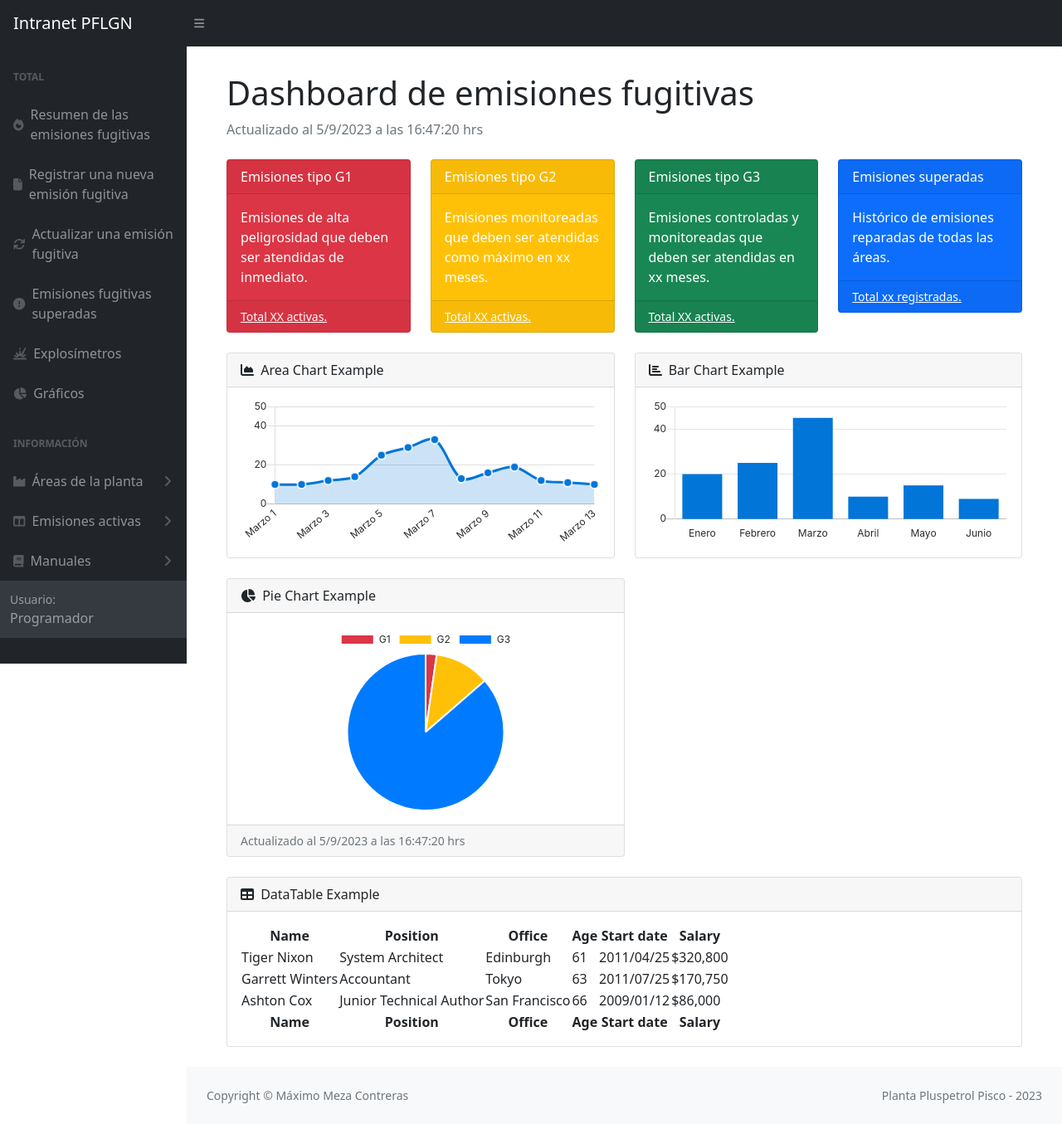
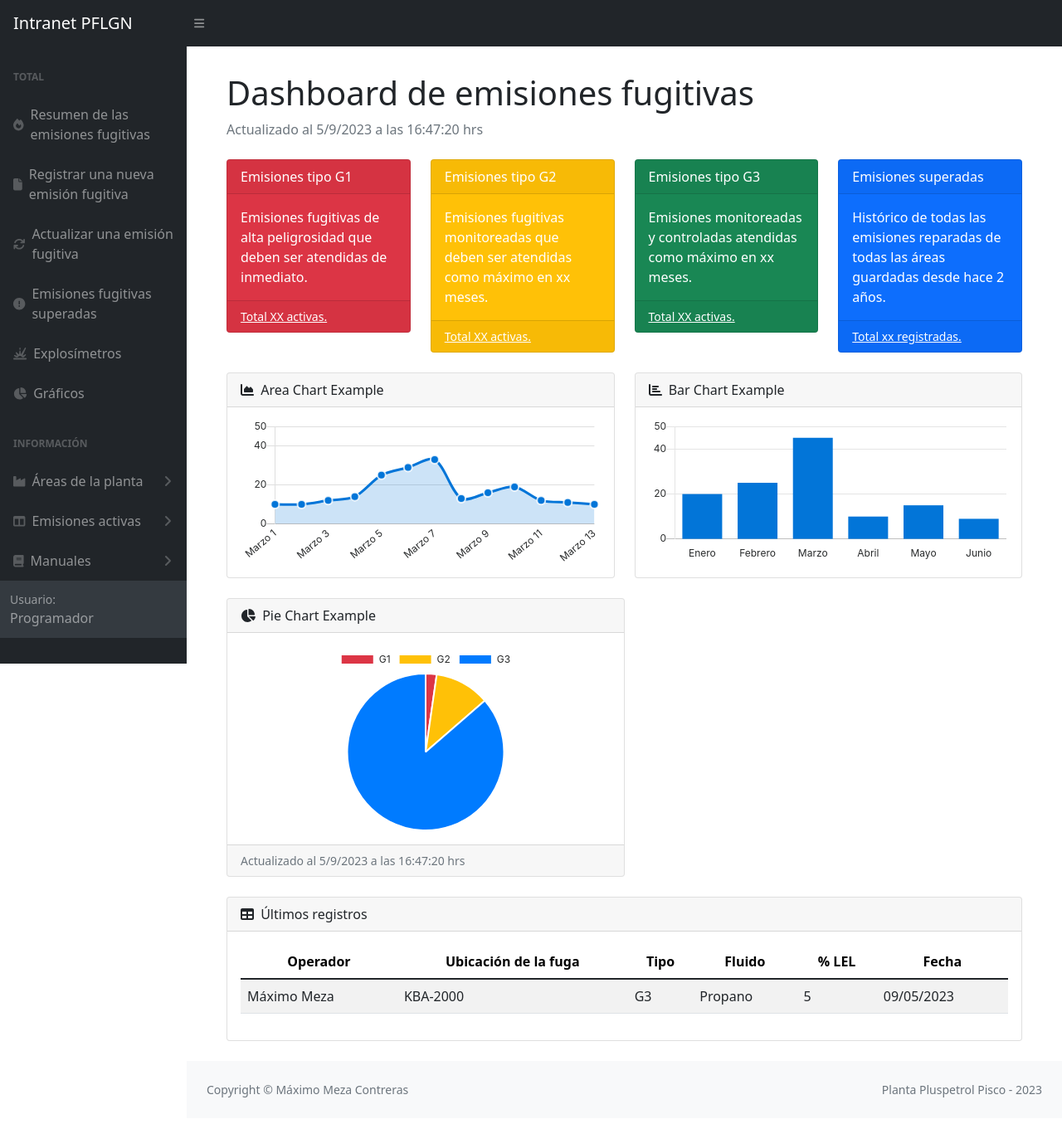
Before and after one commit to MaximoMeza3150/baseDatosPFLGN, a Django app: page /emisionesFugitivas in a window 1280 px wide. Shown: the whole page at 83% size. After the commit the page ends 1323 px from the top, so only its background shows below. Run offline with Django 4.2, Linux system fonts and the light colour scheme; some libraries are stand-ins or nearby versions.

Commit message:
registrar emisiones

```diff
--- a/emisiones/templates/mainEmisiones.html
+++ b/emisiones/templates/mainEmisiones.html
@@ -3,7 +3,6 @@
 
 {% block content %}
 <div class="container mt-2">
-
     <main>
         <div class="container-fluid px-4">
             <h1 class="mt-4">Dashboard de emisiones fugitivas</h1>
@@ -23,7 +22,7 @@
                 <div class="col-xl-3 col-md-6">
                     <div class="card bg-danger text-white mb-4">
                         <div class="card-header">Emisiones tipo G1</div>
-                        <div class="card-body">Emisiones de alta peligrosidad que deben ser atendidas de inmediato.</div>
+                        <div class="card-body">Emisiones fugitivas de alta peligrosidad que deben ser atendidas de inmediato.</div>
                         <div class="card-footer d-flex align-items-center justify-content-between">
                             <a class="small text-white stretched-link" href="#">Total XX activas.</a>
                             <!-- <div class="small text-white"><i class="fas fa-angle-right"></i></div> -->
@@ -33,7 +32,7 @@
                 <div class="col-xl-3 col-md-6">
                     <div class="card bg-warning text-white mb-4">
                         <div class="card-header">Emisiones tipo G2</div>
-                        <div class="card-body">Emisiones monitoreadas que deben ser atendidas como máximo en xx meses.</div>
+                        <div class="card-body">Emisiones fugitivas monitoreadas que deben ser atendidas como máximo en xx meses.</div>
                         <div class="card-footer d-flex align-items-center justify-content-between">
                         <a class="small text-white stretched-link" href="#">Total XX activas.</a>
                             <!-- <div class="small text-white"><i class="fas fa-angle-right"></i></div> -->
@@ -43,7 +42,7 @@
                 <div class="col-xl-3 col-md-6">
                     <div class="card bg-success text-white mb-4">
                         <div class="card-header">Emisiones tipo G3</div>
-                        <div class="card-body">Emisiones controladas y monitoreadas que deben ser atendidas en xx meses. </div>
+                        <div class="card-body">Emisiones monitoreadas y controladas atendidas como máximo en xx meses. </div>
                         <div class="card-footer d-flex align-items-center justify-content-between">
                         <a class="small text-white stretched-link" href="#">Total XX activas.</a>
                             <!-- <div class="small text-white"><i class="fas fa-angle-right"></i></div> -->
@@ -53,7 +52,7 @@
                 <div class="col-xl-3 col-md-6">
                     <div class="card bg-primary text-white mb-4">
                         <div class="card-header">Emisiones superadas</div>
-                        <div class="card-body">Histórico de emisiones reparadas de todas las áreas. </div>
+                        <div class="card-body">Histórico de todas las emisiones reparadas de todas las áreas guardadas desde hace 2 años. </div>
                         <div class="card-footer d-flex align-items-center justify-content-between">
                             <a class="small text-white stretched-link" href="#">Total xx registradas.</a>
                         </div>
@@ -93,11 +92,21 @@
             <div class="card mb-4">
                 <div class="card-header">
                     <i class="fas fa-table me-1"></i>
-                    DataTable Example
+                    Últimos registros
                 </div>
                 <div class="card-body">
-                    <table id="datatablesSimple">
+                    <table class="table table-striped table-responsive" id="datatablesSimple">
                         <thead>
+                            <tr>
+                                <th>Operador</th>
+                                <th>Ubicación de la fuga</th>
+                                <th>Tipo</th>
+                                <th>Fluido</th>
+                                <th>% LEL</th>
+                                <th>Fecha</th>
+                            </tr>
+                        </thead>
+                        <!-- <tfoot>
                             <tr>
                                 <th>Name</th>
                                 <th>Position</th>
@@ -106,43 +115,16 @@
                                 <th>Start date</th>
                                 <th>Salary</th>
                             </tr>
-                        </thead>
-                        <tfoot>
-                            <tr>
-                                <th>Name</th>
-                                <th>Position</th>
-                                <th>Office</th>
-                                <th>Age</th>
-                                <th>Start date</th>
-                                <th>Salary</th>
-                            </tr>
-                        </tfoot>
+                        </tfoot> -->
                         <tbody>
                             <tr>
-                                <td>Tiger Nixon</td>
-                                <td>System Architect</td>
-                                <td>Edinburgh</td>
-                                <td>61</td>
-                                <td>2011/04/25</td>
-                                <td>$320,800</td>
+                                <td>Máximo Meza</td>
+                                <td>KBA-2000</td>
+                                <td>G3</td>
+                                <td>Propano</td>
+                                <td>5</td>
+                                <td>09/05/2023</td>
                             </tr>
-                            <tr>
-                                <td>Garrett Winters</td>
-                                <td>Accountant</td>
-                                <td>Tokyo</td>
-                                <td>63</td>
-                                <td>2011/07/25</td>
-                                <td>$170,750</td>
-                            </tr>
-                            <tr>
-                                <td>Ashton Cox</td>
-                                <td>Junior Technical Author</td>
-                                <td>San Francisco</td>
-                                <td>66</td>
-                                <td>2009/01/12</td>
-                                <td>$86,000</td>
-                            </tr>
-
                         </tbody>
                     </table>
                 </div>
--- a/emisiones/templates/partials/_barraLateralEmisiones.html
+++ b/emisiones/templates/partials/_barraLateralEmisiones.html
@@ -42,11 +42,11 @@
                 <div class="sb-sidenav-menu">
                     <div class="nav">
                         <div class="sb-sidenav-menu-heading">Total</div>
-                        <a class="nav-link" href="#">
+                        <a class="nav-link" href="/emisionesFugitivas">
                             <div class="sb-nav-link-icon"><i class="fa-solid fa-fire"></i></div>
                                 Resumen de las emisiones fugitivas
                         </a>
-                        <a class="nav-link" href='#'>
+                        <a class="nav-link" href='/registrarEmisiones'>
                             <div class="sb-nav-link-icon"><i class="fa-solid fa-file"></i></div>
                                 Registrar una nueva emisión fugitiva
                         </a>
--- a/emisiones/urls.py
+++ b/emisiones/urls.py
@@ -2,5 +2,6 @@ from django.urls import path
 from . import views
 
 urlpatterns = [
-    path('emisionesFugitivas', views.mainEmisiones, name='emisionesPrincipal')
+    path('emisionesFugitivas', views.mainEmisiones, name='emisionesPrincipal'),
+    path('registrarEmisiones', views.registrarEmisiones, name='registrarEmisiones'),
 ]
--- a/emisiones/views.py
+++ b/emisiones/views.py
@@ -4,3 +4,6 @@ from django.shortcuts import render
 
 def mainEmisiones(request):
     return render (request, 'mainEmisiones.html',{})
+
+def registrarEmisiones(request):
+    return render (request, 'registrarEmisiones.html',{})
```
Also changed, not shown: emisiones/templates/registrarEmisiones.html (added, +162 -0 lines), 1 other file.
